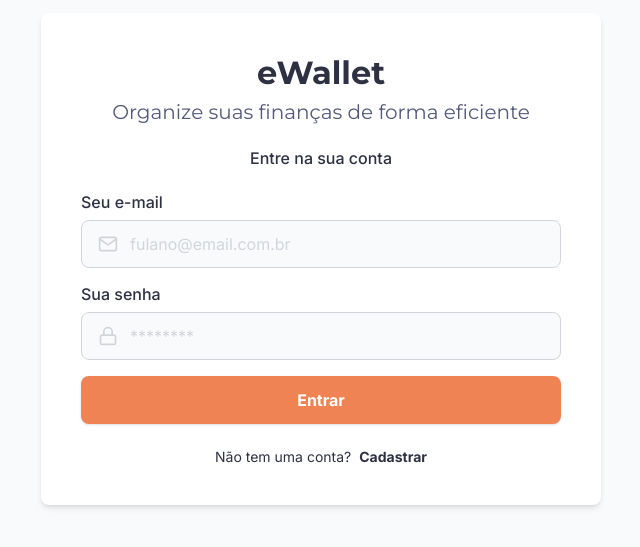
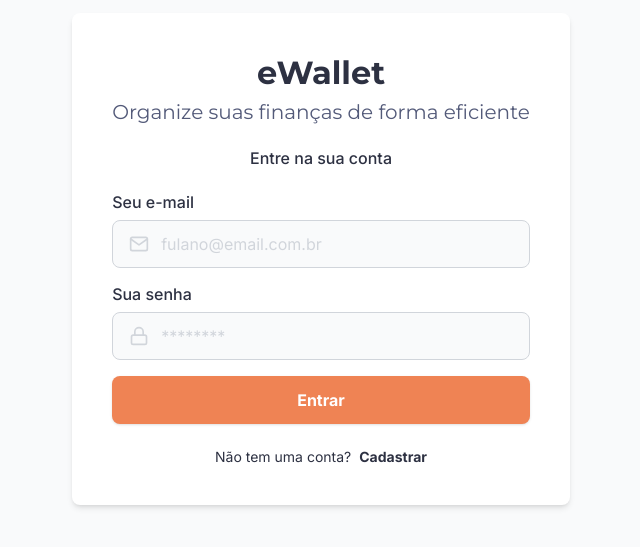
Before and after one commit to d1d2-apps/ewallet-web, a React (Vite) app: page / in a window 1280 px wide. Shown: the part 141-688 px from the top of the page, without its empty margins (319-959 px from the left). Built offline with nearby package versions, Linux system fonts and the light colour scheme.

Commit message:
Fix SignInPage styles

```diff
--- a/src/pages/SignInPage/styles.ts
+++ b/src/pages/SignInPage/styles.ts
@@ -9,9 +9,10 @@ export const SignInPageContainer = styled.div`
 `;
 
 export const SignInForm = styled.form`
-  width: 35rem;
+  max-width: 35rem;
   background-color: white;
   padding: 2.5rem;
+  margin: 0 1rem;
   border-radius: 0.5rem;
   box-shadow: ${({ theme }) => theme.shadows.md};
 
```
